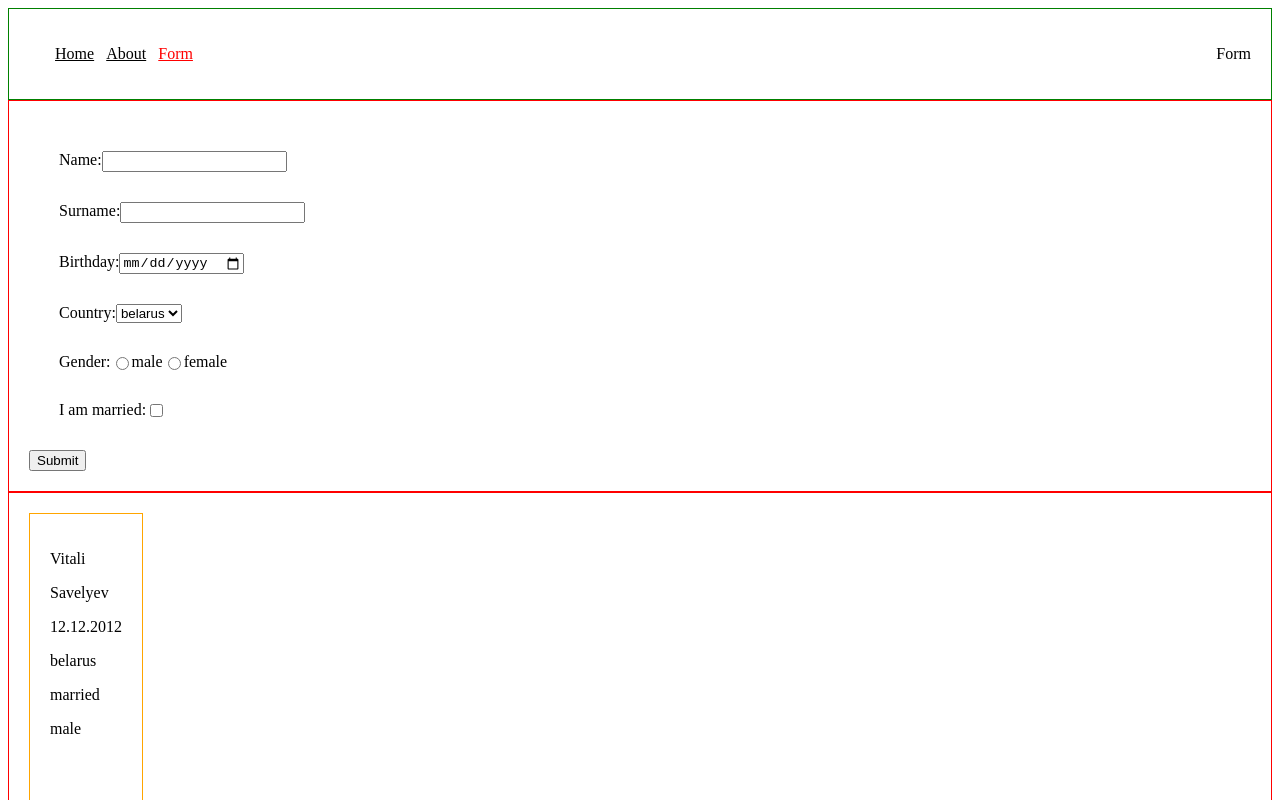
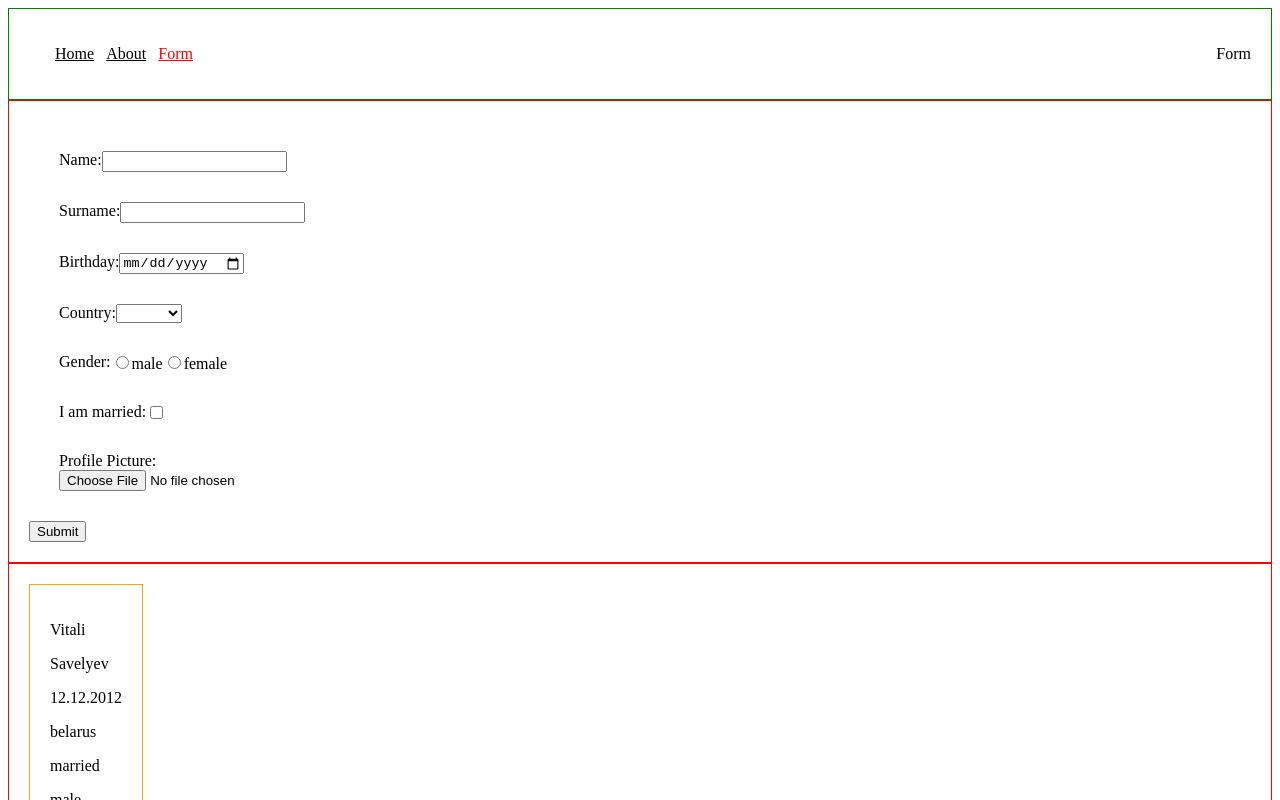
Before and after one commit to VitaliSavelyev/React2022Q1, a React (Vite) app: page /form in a window 1280 px wide. Shown: the top 800 px of the page. Built offline with nearby package versions, Linux system fonts and the light colour scheme.

Commit message:
fix: refactoring register

```diff
--- a/src/enums/country.enum.ts
+++ b/src/enums/country.enum.ts
@@ -1,4 +1,5 @@
 export enum CountryEnum {
+  EMPTY ="",
   BELARUS = "belarus",
   CHINA = "china",
   BRASIL = "brasil",
--- a/src/routes/forms/forms.tsx
+++ b/src/routes/forms/forms.tsx
@@ -1,39 +1,37 @@
-import React, { useState } from "react";
+import React, {useState} from "react";
 import CustomInput from "./customInput/CustomInput";
 import CustomSelect from "./customSelect/CustomSelect";
 import CustomRadio from "./customRadio/CustomRadio";
-import { IUser } from "../../interfaces/user.interface";
-import { CountryEnum } from "../../enums/country.enum";
-import { users } from "../../db/dbusers";
+import {IUser, IUserForm} from "../../interfaces/user.interface";
+import {CountryEnum} from "../../enums/country.enum";
+import {users} from "../../db/dbusers";
 import Card from "../home/Card/card";
-import { initialState } from "./initialState";
-import { useForm } from "react-hook-form";
+import {initialState} from "./initialState";
+import {FieldValues, useForm} from "react-hook-form";
 
-const UserForm = () => {
-  const { handleSubmit, control, reset } = useForm({
-    defaultValues: {
+const defaultValues = {
     name: "",
     surname: "",
     birthday: "",
     country: CountryEnum.BELARUS,
     married: false,
     gender: "",
-      photo: "",
-      ggg: "",
-    },
+}
+
+const UserForm = () => {
+    const {handleSubmit, control, reset, register, formState: {errors}} = useForm({
         mode: "onSubmit",
         reValidateMode: "onSubmit",
     });
-  const onSubmit = (formState: any) => {
-    console.log(formState);
+    const onSubmit = (formState: FieldValues) => {
         const user: IUser = {
             birthday: formState.birthday,
             country: formState.country,
-      gender: formState.gendr,
+            gender: formState.gender,
             id: `${Math.random() * 10000}`,
             married: formState.married,
             name: formState.name,
-      photo: formState.photo,
+            photo: URL.createObjectURL(formState.photo[0]),
             surname: formState.surname,
         };
         users.push(user);
@@ -54,37 +52,137 @@ const UserForm = () => {
                 }}
             >
                 <form onSubmit={handleSubmit(onSubmit)}>
-          <CustomInput
-            control={control}
-            name="name"
-            formControl={initialState.name}
+                    <div
+                        style={{
+                            display: "flex",
+                            flexWrap: "wrap",
+                            width: "250px",
+                            margin: "30px",
+                        }}
+                    >
+                        <label>{`${initialState.name.label}:`}</label>
+                        <input
+                            {...register('name', {...initialState.name.validation})}
+                            type={initialState.name.type}
                         />
-          <CustomInput
-            control={control}
-            name="surname"
-            formControl={initialState.surname}
+                        {errors['name'] ? (
+                            <div>{initialState.name.errorMessage || ""}</div>
+                        ) : null}
+                    </div>
+                    <div
+                        style={{
+                            display: "flex",
+                            flexWrap: "wrap",
+                            width: "250px",
+                            margin: "30px",
+                        }}
+                    >
+                        <label>{`${initialState.surname.label}:`}</label>
+                        <input
+                            {...register('surname', initialState.surname.validation)}
+                            type={initialState.surname.type}
                         />
-          <CustomInput
-            control={control}
-            name="birthday"
-            formControl={initialState.birthday}
+                        {errors['surname'] ? (
+                            <div>{initialState.surname.errorMessage || ""}</div>
+                        ) : null}
+                    </div>
+                    <div
+                        style={{
+                            display: "flex",
+                            flexWrap: "wrap",
+                            width: "250px",
+                            margin: "30px",
+                        }}
+                    >
+                        <label>{`${initialState.birthday.label}:`}</label>
+                        <input
+                            {...register('birthday', initialState.birthday.validation)}
+                            type={initialState.birthday.type}
                         />
-          <CustomSelect
-            control={control}
-            name="country"
-            formControl={initialState.country}
+                        {errors['birthday'] ? (
+                            <div>{initialState.birthday.errorMessage || ""}</div>
+                        ) : null}
+                    </div>
+                    <div
+                        style={{
+                            display: "flex",
+                            flexWrap: "wrap",
+                            width: "250px",
+                            margin: "30px",
+                        }}
+                    >
+                        <label>{`${initialState.country.label}:`}</label>
+                        <select {...register('country', initialState.country.validation)}>
+                            {initialState.country.options.map((label: CountryEnum, index: number) => {
+                                return (
+                                    <option value={label} key={label + index}>
+                                        {label}
+                                    </option>
+                                );
+                            })}
+                        </select>
+                        {errors['country'] ? (
+                            <div>{initialState.country.errorMessage || ""}</div>
+                        ) : null}
+                    </div>
+                    <div
+                        style={{
+                            display: "flex",
+                            flexWrap: "wrap",
+                            width: "250px",
+                            margin: "30px",
+                        }}
+                    >
+                        <label>Gender:</label>
+                        {initialState.gender.label.map((item: string, idx: number) => (
+                            <div key={`${Math.random()}idx`}>
+                                <input
+                                    {...register('gender', initialState.gender.validation)}
+                                    type={initialState.gender.type}
+                                    id={initialState.gender.label[idx]}
+                                    value={initialState.gender.label[idx]}
                                 />
-          <CustomRadio
-            control={control}
-            name="gender"
-            formControl={initialState.gender}
+                                <label htmlFor={initialState.gender.label[idx]}>
+                                    {initialState.gender.label[idx]}
+                                </label>
+                            </div>
+                        ))}
+                        {errors['gender'] ? (
+                            <span>{initialState.gender.errorMessage || ""}</span>
+                        ) : null}
+                    </div>
+                    <div
+                        style={{
+                            display: "flex",
+                            flexWrap: "wrap",
+                            width: "250px",
+                            margin: "30px",
+                        }}
+                    >
+                        <label>{`${initialState.married.label}:`}</label>
+                        <input
+                            {...register('married', initialState.married.validation)}
+                            type={initialState.married.type}
                         />
-          <CustomInput
-            control={control}
-            name="married"
-            formControl={initialState.married}
-          />
-          {/*<CustomInput control={control} name="photo" formControl={initialState.photo}/>*/}
+                        {errors['married'] ? (
+                            <div>{initialState.married.errorMessage || ""}</div>
+                        ) : null}
+                    </div>
+                    <div
+                        style={{
+                            display: "flex",
+                            flexWrap: "wrap",
+                            width: "250px",
+                            margin: "30px",
+                        }}
+                    >
+                        <label>{`${initialState.photo.label}:`}</label>
+                        <input type="file" {...register('photo', initialState.photo.validation)}/>
+                        {errors['photo'] ? (
+                            <div>{initialState.married.errorMessage || ""}</div>
+                        ) : null}
+                    </div>
+
                     <button type="submit">Submit</button>
                 </form>
                 {isHasPopUp ? (
@@ -107,7 +205,7 @@ const UserForm = () => {
                 }}
             >
                 {users.map((card: IUser) => (
-          <Card key={card.id} card={card} />
+                    <Card key={card.id} card={card}/>
                 ))}
             </div>
         </div>
--- a/src/routes/forms/initialState.ts
+++ b/src/routes/forms/initialState.ts
@@ -40,7 +40,7 @@ export const initialState: IForm = {
   country: {
     type: "select",
     label: "Country",
-    options: [CountryEnum.BELARUS, CountryEnum.CHINA, CountryEnum.BRASIL],
+    options: [CountryEnum.EMPTY, CountryEnum.BELARUS, CountryEnum.CHINA, CountryEnum.BRASIL],
     validation: {
       required: true,
     },
```
Lines whose indentation alone changed are shown as unchanged.
